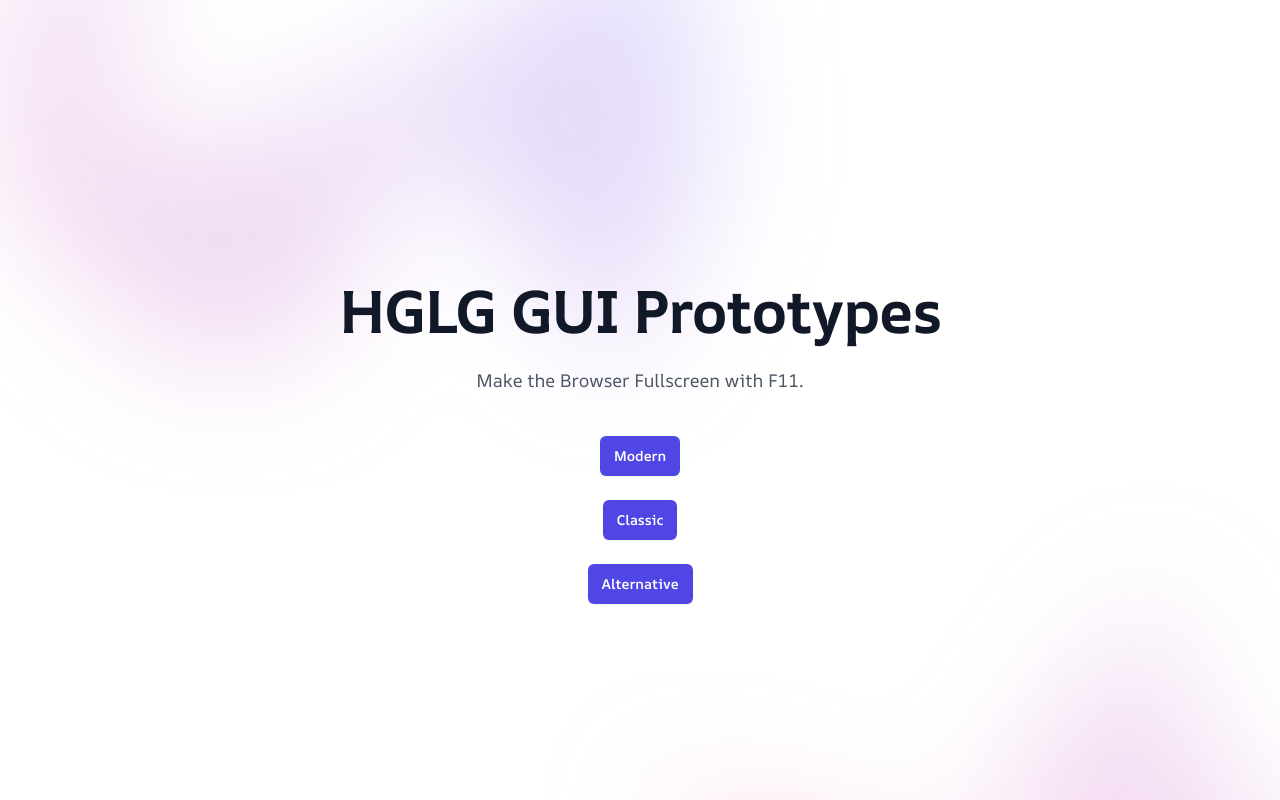
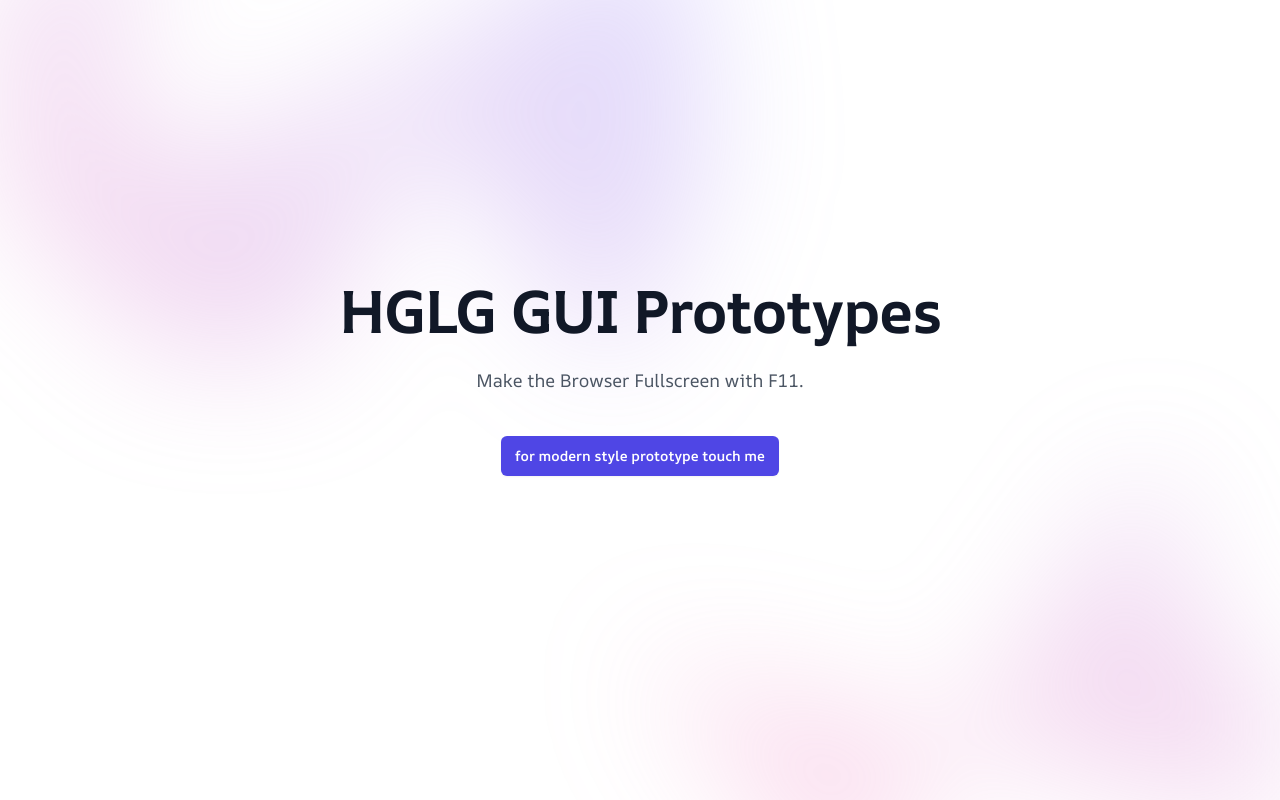
Before and after one commit to Wenish/hglg-gui-prototype, a Vue app: page / in a window 1280 px wide. Shown: the top 800 px of the page. Built offline with nearby package versions, Linux system fonts and the light colour scheme.

Commit message:
Update PageHome.vue

```diff
--- a/src/pages/PageHome.vue
+++ b/src/pages/PageHome.vue
@@ -14,8 +14,9 @@
                 <div class="mt-10 flex flex-col items-center justify-center gap-6">
                     <router-link to="/modern/menu"
                         class="rounded-md bg-indigo-600 px-3.5 py-2.5 text-sm font-semibold text-white shadow-sm hover:bg-indigo-500 focus-visible:outline focus-visible:outline-2 focus-visible:outline-offset-2 focus-visible:outline-indigo-600">
-                        Modern
+                        for modern style prototype touch me
                     </router-link>
+                    <!--
                     <router-link to="/classic/menu"
                         class="rounded-md bg-indigo-600 px-3.5 py-2.5 text-sm font-semibold text-white shadow-sm hover:bg-indigo-500 focus-visible:outline focus-visible:outline-2 focus-visible:outline-offset-2 focus-visible:outline-indigo-600">
                         Classic
@@ -25,6 +26,7 @@
                         class="rounded-md bg-indigo-600 px-3.5 py-2.5 text-sm font-semibold text-white shadow-sm hover:bg-indigo-500 focus-visible:outline focus-visible:outline-2 focus-visible:outline-offset-2 focus-visible:outline-indigo-600">
                         Alternative
                     </router-link>
+                     -->
                 </div>
             </div>
         </div>
```
